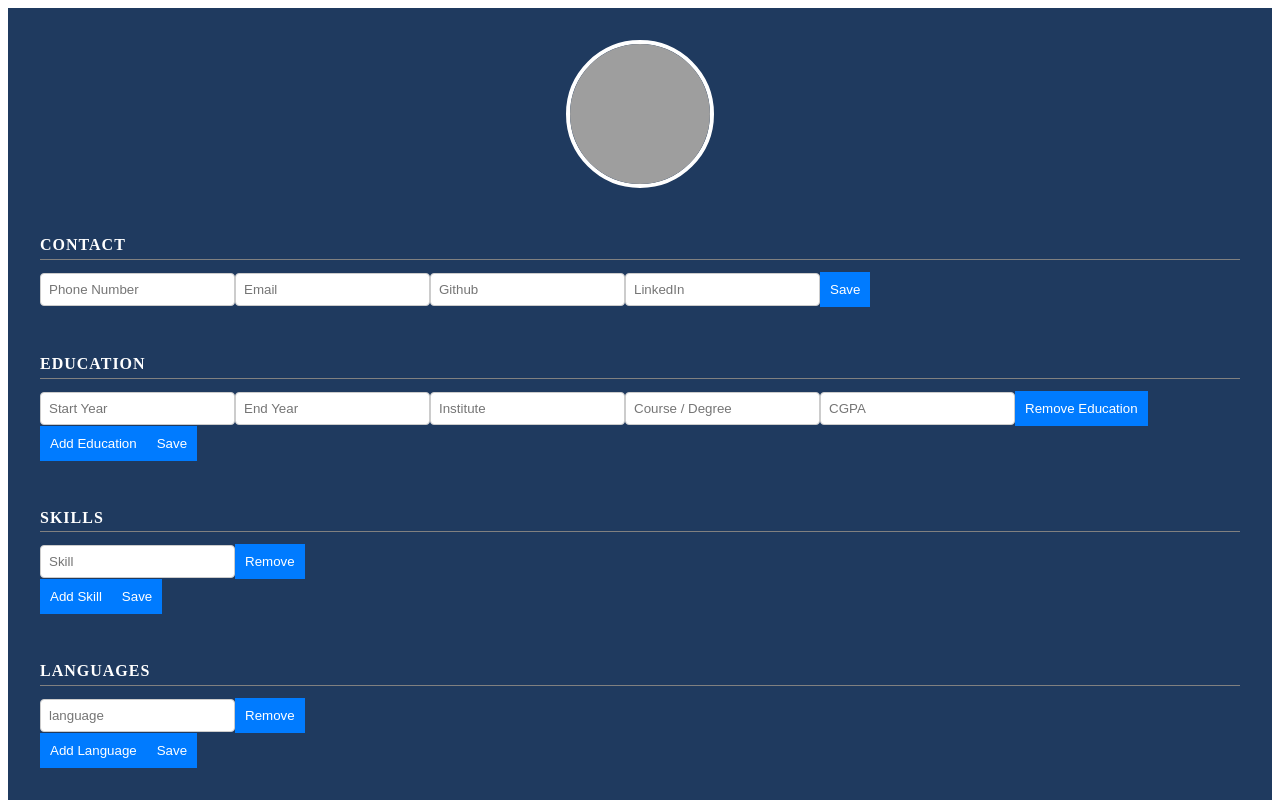
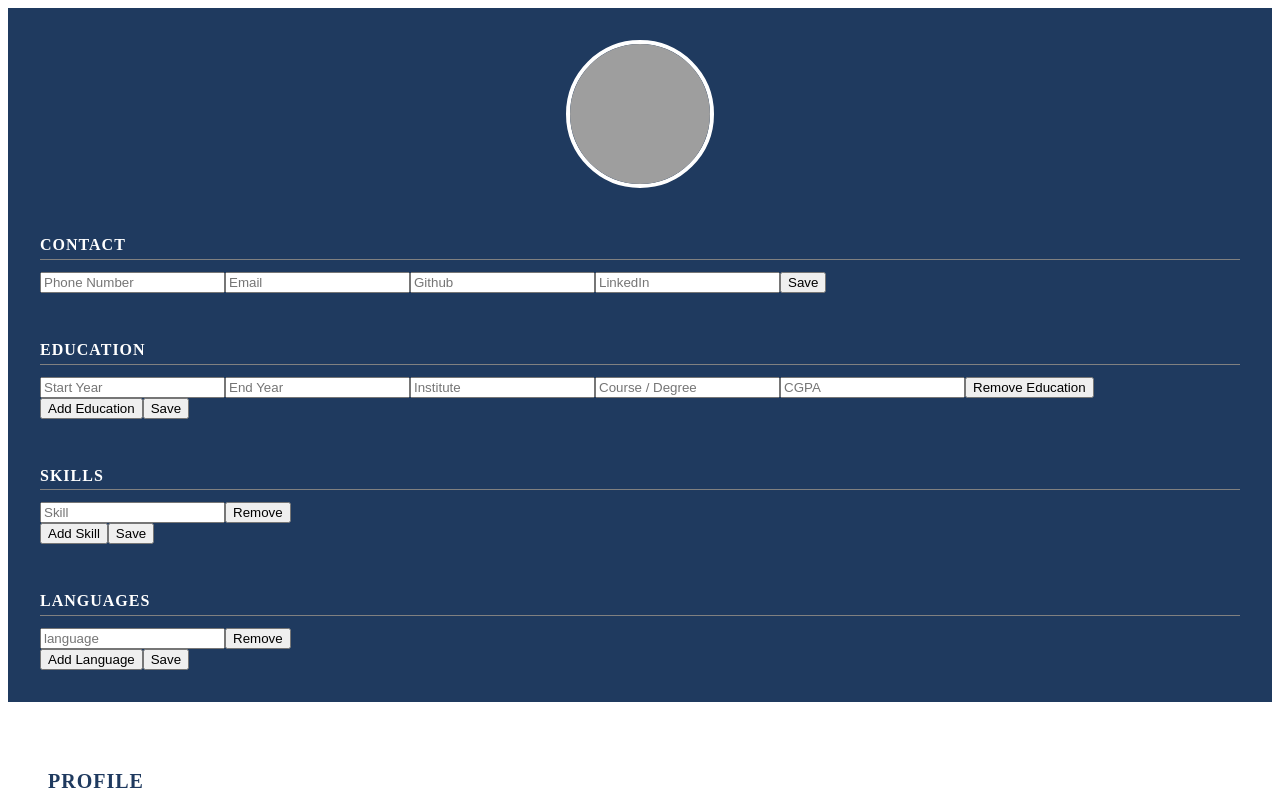
Before and after one commit to Prak005/cv-generator, a React (Vite) app: page / in a window 1280 px wide. Shown: the top 800 px of the page. Built offline with nearby package versions, Linux system fonts and the light colour scheme; grey boxes are pictures that could not be loaded.

Commit message:
components position

```diff
--- a/src/styles/App.css
+++ b/src/styles/App.css
@@ -1,42 +1,12 @@
-.App {
-    max-width: 800px;
-    margin: 40px auto;
-    padding: 20px;
-    font-family: system-ui, Arial, Helvetica, sans-serif;
-    background-color: #f4f4f9;
-    border-radius: 8px;
-}
-.cv-section{
-    display: flex;
-    flex-direction: column;
-    gap: 10px;
-    background: white;
-    padding: 20px;
-    margin-bottom: 20px;
-    border-left: 2px solid #007bff;
-}
-.section-result{
-    background: #e9ecef;
-    padding: 20px;
-    margin-bottom: 20px;
-    border-radius: 4px;
-}
-input, textarea{
-    padding: 8px;
-    border: 1px solid #ccc;
-    border-radius: 4px;
-}
-button{
-    background-color: #007bff;
+.edit-btn{
+    margin-top: 0.6rem;
+    background: transparent;
+    border: 1px solid white;
     color: white;
-    border: none;
-    padding: 10px;
+    font-size: 0.75rem;
+    padding: 0.3rem 0.7rem;
     cursor: pointer;
 }
-button:hover{
-    background-color: #0056b3;
+.edit-btn:hover{
+    background-color: lightgray;
 }
-.edit-btn{
-    background-color: #6c757d;
-    margin-top: 10px;
-}
```
